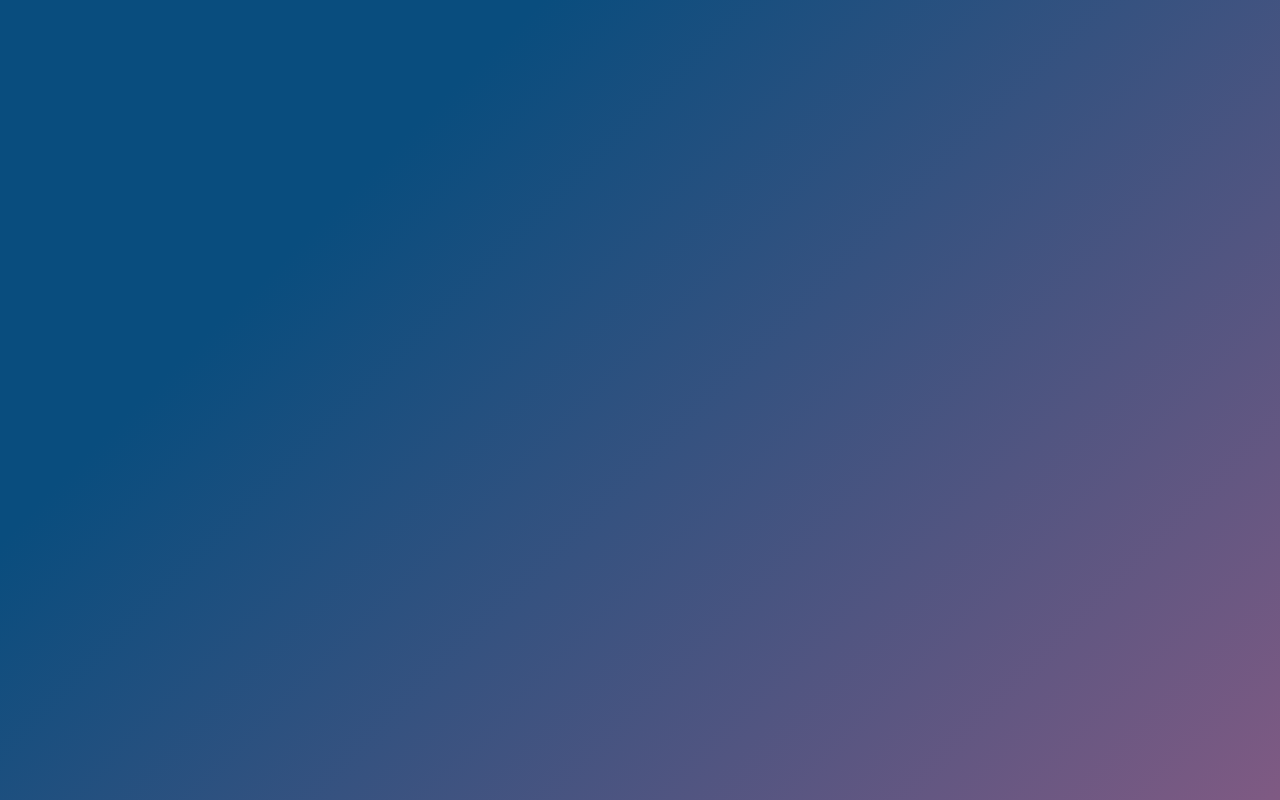
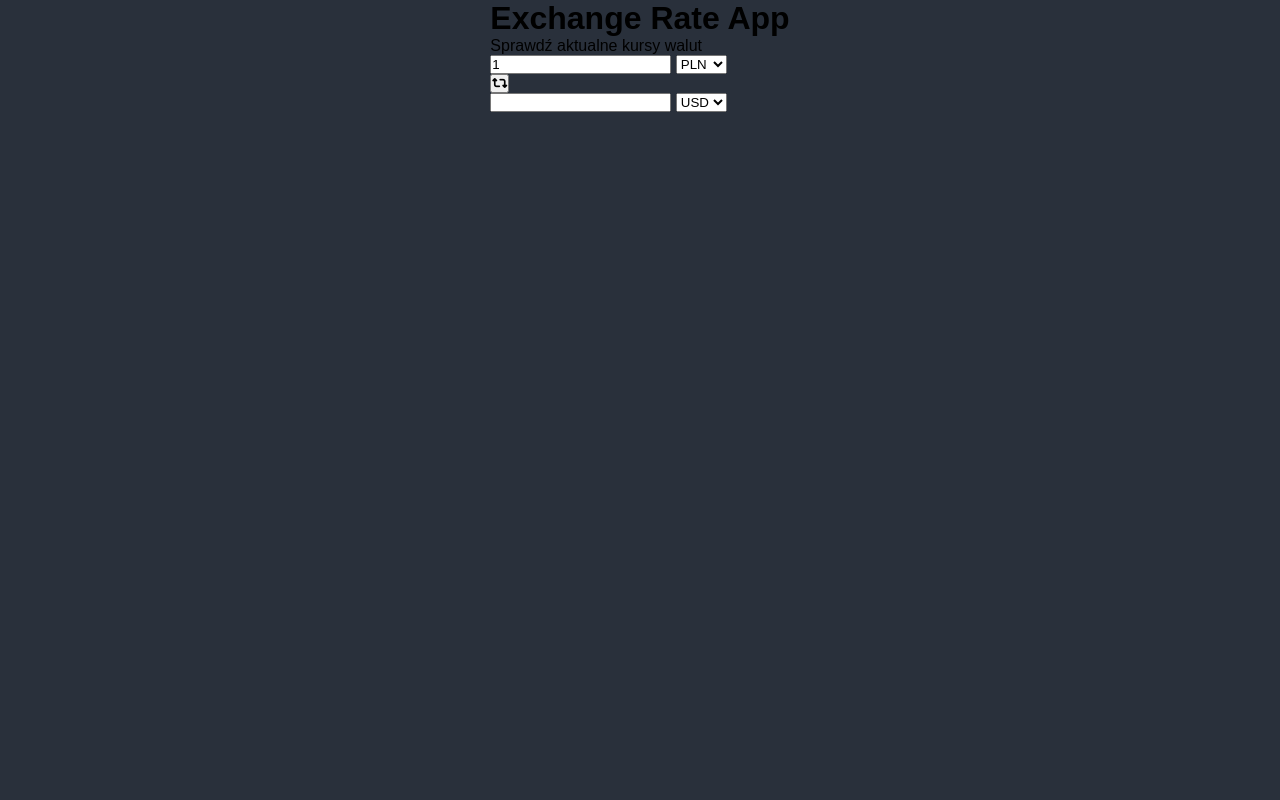
Before and after one commit to OlgaZha/exchange-rate-app, a plain HTML site: page index.html in a window 1280 px wide. Drawn offline with Linux system fonts and the light colour scheme.

Commit message:
adding html

```diff
--- a/index.html
+++ b/index.html
@@ -16,7 +16,38 @@
 </head>
 
 <body>
+    <div class="wrapper">
+        <h1>Exchange Rate App</h1>
+        <p>Sprawdź aktualne kursy walut</p>
 
+        <div class="app-body">
+            <div class="section-left">
+                <input type="number" class="amount-one" value="1">
+                <select id="currency-one">
+                    <option value="PLN" selected>PLN</option>
+                    <option value="USD">USD</option>
+                    <option value="GBP">GBP</option>
+                    <option value="EUR">EUR</option>
+                    <option value="CHF">CHF</option>
+                </select>
+            </div>
+            <button class="swap">
+                <i class="fas fa-retweet"></i>
+            </button>
+            <div class="section-right">
+                <input type="number" class="amount-two">
+                <select id="currency-two">
+                    <option value="PLN">PLN</option>
+                    <option value="USD" selected>USD</option>
+                    <option value="GBP">GBP</option>
+                    <option value="EUR">EUR</option>
+                    <option value="CHF">CHF</option>
+                </select>
+            </div>
+
+        </div>
+        <p class="rate-info"></p>
+    </div>
 
     <script src="/script.js"></script>
 </body>
--- a/style.css
+++ b/style.css
@@ -8,8 +8,6 @@ body {
 	display: flex;
 	justify-content: center;
 	align-items: center;
-	flex-direction: column;
-	min-height: 100vh;
-	font-family: 'Segoe UI', Tahoma, Geneva, Verdana, sans-serif;
-	background-image: linear-gradient(315deg, #7f5a83 0%, #094d7e 74%);
+	font-family: 'Monserrat', sans-serif;
+	background-color: #29303B;
 }
```
